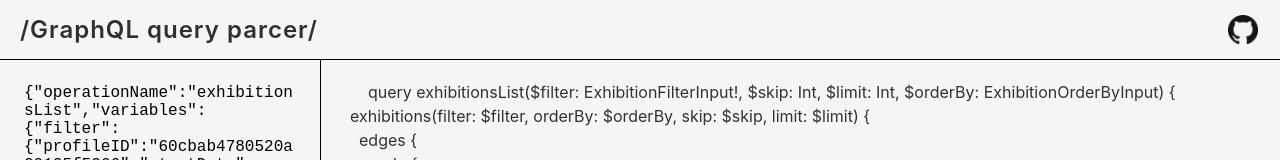
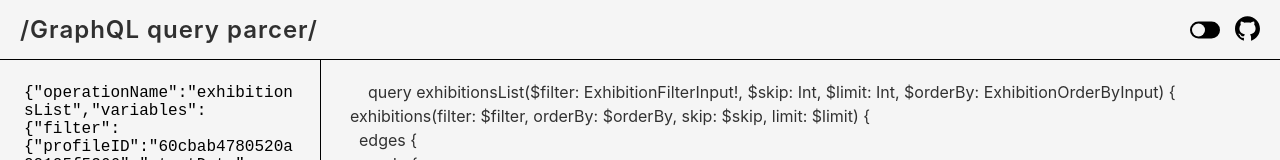
Before and after one commit to vladagurets/graphql-request-parser, a Svelte app: page / in a window 1280 px wide. Shown: the top 160 px of the page. Built offline with nearby package versions, Linux system fonts and the light colour scheme.

Commit message:
feat: theme switcher

```diff
--- a/package.json
+++ b/package.json
@@ -4,10 +4,10 @@
   "main": "src/index.html",
   "description": "GraphQL query parcer. Make your client's request readable",
   "author": "Vladyslav Ohirenko <aguretsvlad@gmail.com",
-  "homepage": "https://vladagurets.github.io/graphql-request-parcer",
+  "homepage": "https://vladagurets.github.io/graphql-request-parcer/",
   "repository": {
     "type": "git",
-    "url": "https://github.com/vladagurets/graphql-request-parcer"
+    "url": "https://github.com/vladagurets/graphql-request-parcer/"
   },
   "license": "MIT",
   "keywords": [
--- a/src/components/GithubIcon.svelte
+++ b/src/components/GithubIcon.svelte
@@ -3,18 +3,13 @@
     cursor: pointer;
   }
 
-  div {
-    width: 35px;
-    height: 35px;
-    border-radius: 50%;
-    background-color: var(--main-bg-color);
-    background-image: url('../../public/github.png');
-    background-repeat: no-repeat;
-    background-position: center;
-    background-size: 30px;
+  svg {
+    fill: var(--main-font-color);
+    width: 25px;
+    height: 25px;
   }
 </style>
 
-<a href="https://vladagurets.github.io/graphql-query-parcer/" target="_blank" rel="noopener noreferrer">
-  <div/>
+<a href="https://github.com/vladagurets/graphql-request-parcer/" target="_blank" rel="noopener noreferrer">
+  <svg viewBox="64 64 896 896" focusable="false" class="" data-icon="github" width="1em" height="1em" fill="currentColor" aria-hidden="true"><path d="M511.6 76.3C264.3 76.2 64 276.4 64 523.5 64 718.9 189.3 885 363.8 946c23.5 5.9 19.9-10.8 19.9-22.2v-77.5c-135.7 15.9-141.2-73.9-150.3-88.9C215 726 171.5 718 184.5 703c30.9-15.9 62.4 4 98.9 57.9 26.4 39.1 77.9 32.5 104 26 5.7-23.5 17.9-44.5 34.7-60.8-140.6-25.2-199.2-111-199.2-213 0-49.5 16.3-95 48.3-131.7-20.4-60.5 1.9-112.3 4.9-120 58.1-5.2 118.5 41.6 123.2 45.3 33-8.9 70.7-13.6 112.9-13.6 42.4 0 80.2 4.9 113.5 13.9 11.3-8.6 67.3-48.8 121.3-43.9 2.9 7.7 24.7 58.3 5.5 118 32.4 36.8 48.9 82.7 48.9 132.3 0 102.2-59 188.1-200 212.9a127.5 127.5 0 0 1 38.1 91v112.5c.8 9 0 17.9 15 17.9 177.1-59.7 304.6-227 304.6-424.1 0-247.2-200.4-447.3-447.5-447.3z"></path></svg>
 </a>
--- a/src/components/Header.svelte
+++ b/src/components/Header.svelte
@@ -1,5 +1,11 @@
 <script>
    import GithubIcon from './GithubIcon.svelte';
+   import ThemeSwitch from './ThemeSwitch.svelte';
+
+  function onChange (params) {
+    console.log(params)
+
+  }
 </script>
 
 <style>
@@ -18,11 +24,17 @@
     opacity: .8;
     user-select: none;
   }
+
+  .right {
+    display: flex;
+    align-items: center;
+  }
 </style>
 
 <header>
   <h1>/GraphQL query parcer/</h1>
   <div class='right'>
+    <ThemeSwitch onChange={onChange}/>
     <GithubIcon />
   </div>
 </header>
--- /dev/null
+++ b/src/components/Switch.svelte
@@ -0,0 +1,80 @@
+<script>
+    export let value;
+    export let onChange;
+
+    function _onChange({ target: { checked }}) {
+      onChange(checked)
+    }
+</script>
+
+<style>
+  label {
+    display: inline-block;
+    width: 60px;
+    height: 34px;
+    top: 0;
+    right: 0;
+    transform: scale(.5);
+  }
+
+  label input {
+    opacity: 0;
+    width: 0;
+    height: 0;
+  }
+
+  span {
+    position: absolute;
+    cursor: pointer;
+    top: 0;
+    left: 0;
+    right: 0;
+    bottom: 0;
+    background-color: var(--main-font-color);
+    -webkit-transition: .4s;
+    transition: .4s;
+  }
+
+  span:before {
+    position: absolute;
+    font-size: 20px;
+    content: '';
+    display: flex;
+    justify-content: center;
+    align-items: center;
+    height: 26px;
+    width: 26px;
+    left: 4px;
+    bottom: 4px;
+    background-color: var(--main-bg-color);
+    -webkit-transition: .4s;
+    transition: .4s;
+  }
+
+  input:checked + span {
+    background-color: var(--main-font-color);
+  }
+
+  input:focus + span {
+    box-shadow: 0 0 1px var(--main-font-color);
+  }
+
+  input:checked + span:before {
+    -webkit-transform: translateX(26px);
+    -ms-transform: translateX(26px);
+    transform: translateX(26px);
+  }
+
+  span {
+    border-radius: 34px;
+  }
+
+  span:before {
+    border-radius: 50%;
+  }
+</style>
+
+<label>
+  <input type="checkbox" checked={value} on:input={_onChange}>
+  <span />
+</label>
--- /dev/null
+++ b/src/components/ThemeSwitch.svelte
@@ -0,0 +1,17 @@
+<script>
+  import Switch from './Switch.svelte';
+  import { theme } from '../stores.js'
+  import { DARK_THEME, LIGHT_THEME } from '../const.js'
+
+  function onChange(checked) {
+    theme.set(checked ? DARK_THEME : LIGHT_THEME)
+  }
+
+  theme.subscribe(value => {
+    localStorage.setItem('theme', value)
+
+    document.body.setAttribute('theme', value)
+  })
+</script>
+
+<Switch value={$theme === DARK_THEME} onChange={onChange} />
--- /dev/null
+++ b/src/const.js
@@ -0,0 +1,2 @@
+export const DARK_THEME = 'dark'
+export const LIGHT_THEME = 'light'
--- a/src/stores.js
+++ b/src/stores.js
@@ -1,5 +1,7 @@
 import { writable } from 'svelte/store'
+import { initDefaultTheme } from './utils'
 
 const DEFAULT_VALUE = '{"operationName":"exhibitionsList","variables":{"filter":{"profileID":"60cbab4780520a00105f5266","startDate":{"lt":"Wed, 17 Nov 2021 22:00:00 GMT"},"endDate":{"gt":"Wed, 17 Nov 2021 22:00:00 GMT"},"permission":"EDIT","status":"RELEASED"},"orderBy":{"field":"START_DATE","direction":"ASC"}},"query":"query exhibitionsList($filter: ExhibitionFilterInput!, $skip: Int, $limit: Int, $orderBy: ExhibitionOrderByInput) {\n  exhibitions(filter: $filter, orderBy: $orderBy, skip: $skip, limit: $limit) {\n    edges {\n      node {\n        ...ExhibitionListItem\n        __typename\n      }\n      __typename\n    }\n    pageInfo {\n      hasNextPage\n      __typename\n    }\n    __typename\n  }\n}\n\nfragment ExhibitionListItem on Exhibition {\n  id\n  title\n  venue\n  location\n  startDate {\n    date\n    mask\n    __typename\n  }\n  endDate {\n    date\n    mask\n    __typename\n  }\n  status\n  artists {\n    ...ExhibitionArtistShortInfo\n    __typename\n  }\n  banner {\n    url\n    __typename\n  }\n  __typename\n}\n\nfragment ExhibitionArtistShortInfo on ExhibitionParticipant {\n  artist {\n    ... on ArtistPublicProfile {\n      id\n      fullname\n      __typename\n    }\n    ... on GhostArtistPublicProfile {\n      id\n      fullname\n      __typename\n    }\n    ... on ExhibitionParticipantCustomArtist {\n      id\n      fullname\n      __typename\n    }\n    __typename\n  }\n  __typename\n}\n"}'
 
 export const sourceQuery = writable(DEFAULT_VALUE)
+export const theme = writable(initDefaultTheme())
--- a/src/utils.js
+++ b/src/utils.js
@@ -1,3 +1,5 @@
+import { DARK_THEME, LIGHT_THEME } from './const'
+
 export function debounce (func, timeout) {
   let timer
   return (...args) => {
@@ -5,3 +7,9 @@ export function debounce (func, timeout) {
     timer = setTimeout(() => { func.apply(this, args) }, timeout)
   }
 }
+
+export function initDefaultTheme () {
+  const isSystemDark = window.matchMedia && window.matchMedia('(prefers-color-scheme: dark)').matches
+
+  return localStorage.getItem('theme') || (isSystemDark ? DARK_THEME : LIGHT_THEME)
+}
```
